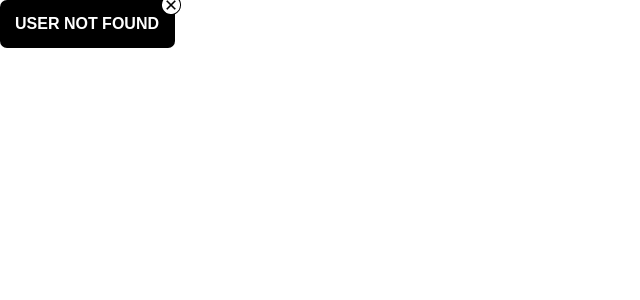
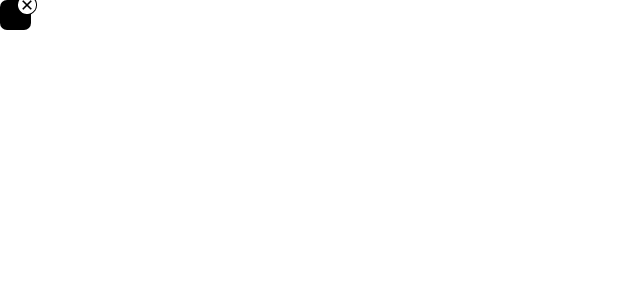
Before and after one commit to A-RR-Group/Booking-sys-webapp, a React (Vite) app: page /sandbox in a window 1280 px wide. Before the commit this address had no page. Shown: the top 300 px of the page, without its empty margins (0-640 px from the left). Built offline with nearby package versions, Linux system fonts and the light colour scheme; the HTML template or start-up script is replaced by a standard one.

Commit message:
Feat(changes): Notification component

```diff
--- a/src/components/Notification.jsx
+++ b/src/components/Notification.jsx
@@ -1,11 +1,11 @@
 import CloseNotificationIcon from "../assets/Icons/closenotification.png"
 import "../assets/css/components/Notification.css"
 
-export default function Notification(){
+export default function Notification(props){
     return(
         <>
             <div className="NotificationContainer">
-                <div>USER NOT FOUND</div>
+                <div>{props.message}</div>
                 <img src={CloseNotificationIcon} alt="" />
             </div>
         </>
```
